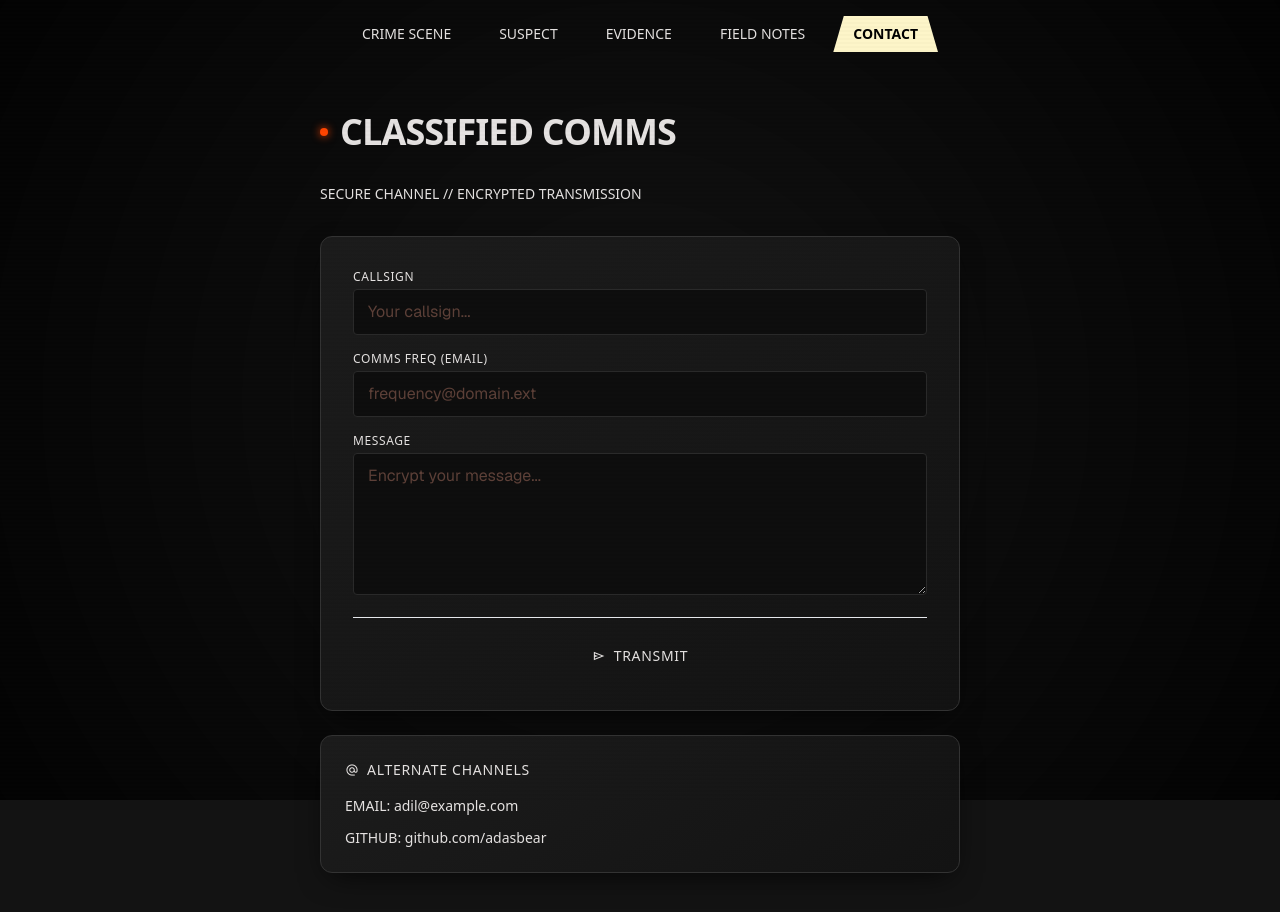
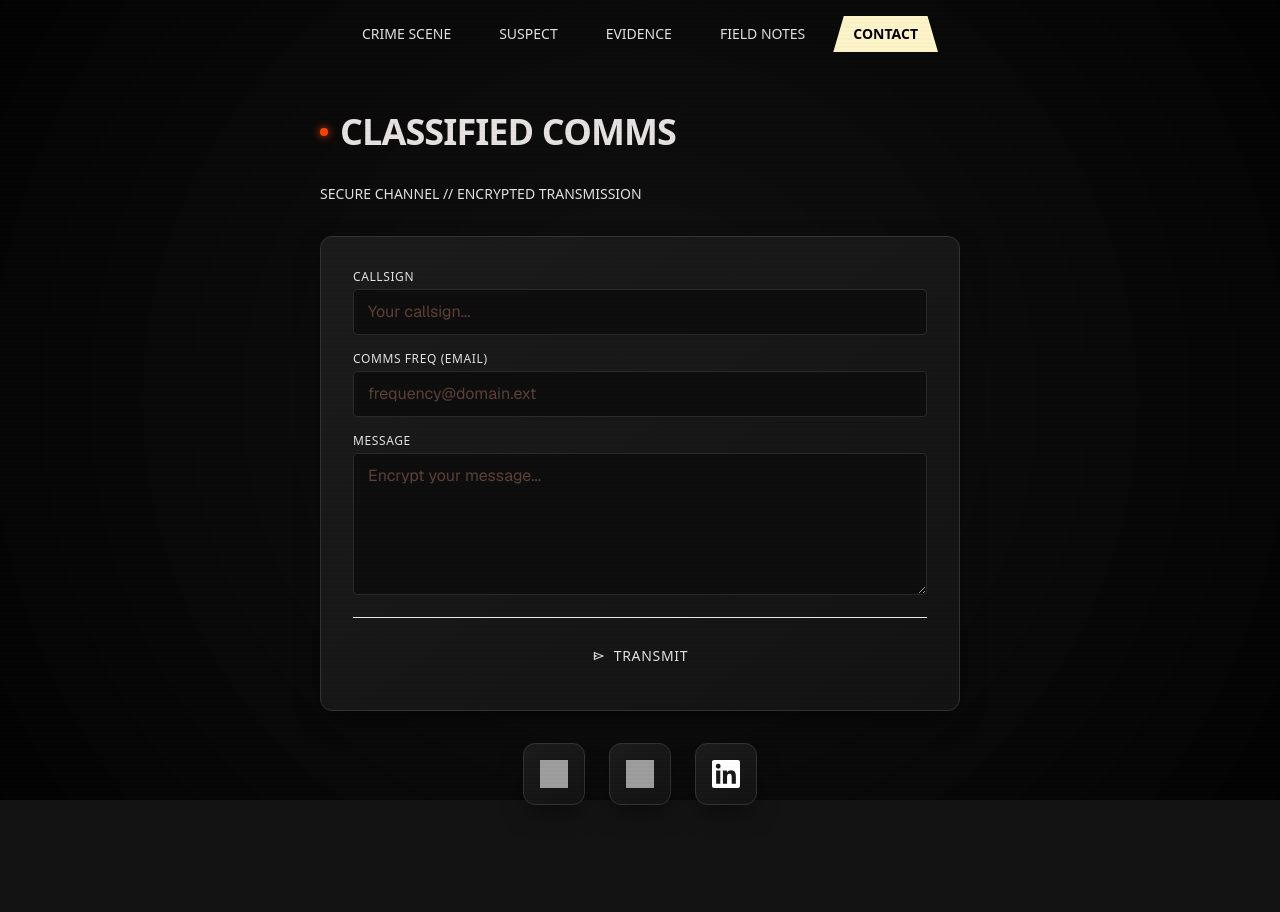
Before and after one commit to adasbear/CrimeAdil, a plain HTML site: page contact.html in a window 1280 px wide. After the commit the page ends 869 px from the top, so only its background shows below. Drawn offline with nearby package versions, Linux system fonts and the light colour scheme; grey boxes are pictures that could not be loaded.

Commit message:
Update contact form endpoint and replace LinkedIn icon; adjust contact board position on homepage

```diff
--- a/contact.html
+++ b/contact.html
@@ -61,15 +61,16 @@ TRANSMIT
 <div id="form-status" class="hidden font-label text-sm text-center"></div>
 </div>
 </form>
-<div class="tactical-card rounded-xl p-6 mt-6">
-<h2 class="font-label text-sm text-primary uppercase tracking-wider mb-4 flex items-center gap-2">
-<span class="material-symbols-outlined text-sm">alternate_email</span>
-ALTERNATE CHANNELS
-</h2>
-<div class="space-y-3 font-body text-sm text-on-surface-variant">
-<p><span class="text-primary font-label">EMAIL:</span> adil@example.com</p>
-<p><span class="text-primary font-label">GITHUB:</span> <a href="https://github.com/adasbear" class="text-secondary hover:text-primary transition-colors" target="_blank">github.com/adasbear</a></p>
-</div>
+<div class="flex justify-center gap-6 mt-8">
+<a href="https://t.me/placeholder" target="_blank" class="tactical-card rounded-xl p-4 flex items-center justify-center hover:border-primary transition-colors" aria-label="Telegram">
+<img src="https://cdn.simpleicons.org/telegram/ffffff" alt="Telegram" class="w-7 h-7"/>
+</a>
+<a href="https://github.com/adasbear" target="_blank" class="tactical-card rounded-xl p-4 flex items-center justify-center hover:border-primary transition-colors" aria-label="GitHub">
+<img src="https://cdn.simpleicons.org/github/ffffff" alt="GitHub" class="w-7 h-7"/>
+</a>
+<a href="https://linkedin.com/in/placeholder" target="_blank" class="tactical-card rounded-xl p-4 flex items-center justify-center hover:border-primary transition-colors" aria-label="LinkedIn">
+<svg xmlns="http://www.w3.org/2000/svg" width="28" height="28" viewBox="0 0 24 24" fill="#ffffff"><path d="M20.447 20.452h-3.554v-5.569c0-1.328-.027-3.037-1.852-3.037-1.853 0-2.136 1.445-2.136 2.939v5.667H9.351V9h3.414v1.561h.046c.477-.9 1.637-1.85 3.37-1.85 3.601 0 4.267 2.37 4.267 5.455v6.286zM5.337 7.433a2.062 2.062 0 0 1-2.063-2.065 2.064 2.064 0 1 1 2.063 2.065zm1.782 13.019H3.555V9h3.564v11.452zM22.225 0H1.771C.792 0 0 .774 0 1.729v20.542C0 23.227.792 24 1.771 24h20.451C23.2 24 24 23.227 24 22.271V1.729C24 .774 23.2 0 22.222 0h.003z"/></svg>
+</a>
 </div>
 </main>
 <script>
@@ -85,7 +86,7 @@ ALTERNATE CHANNELS
       message: document.getElementById('message').value
     };
     try {
-      const res = await fetch('https://formspree.io/f/your-form-id', {
+      const res = await fetch('https://formspree.io/f/maqggdzl', {
         method: 'POST', headers: { 'Content-Type': 'application/json' }, body: JSON.stringify(data)
       });
       if (res.ok) {
```
Also changed, not shown: index.html (+1 -1 lines).
